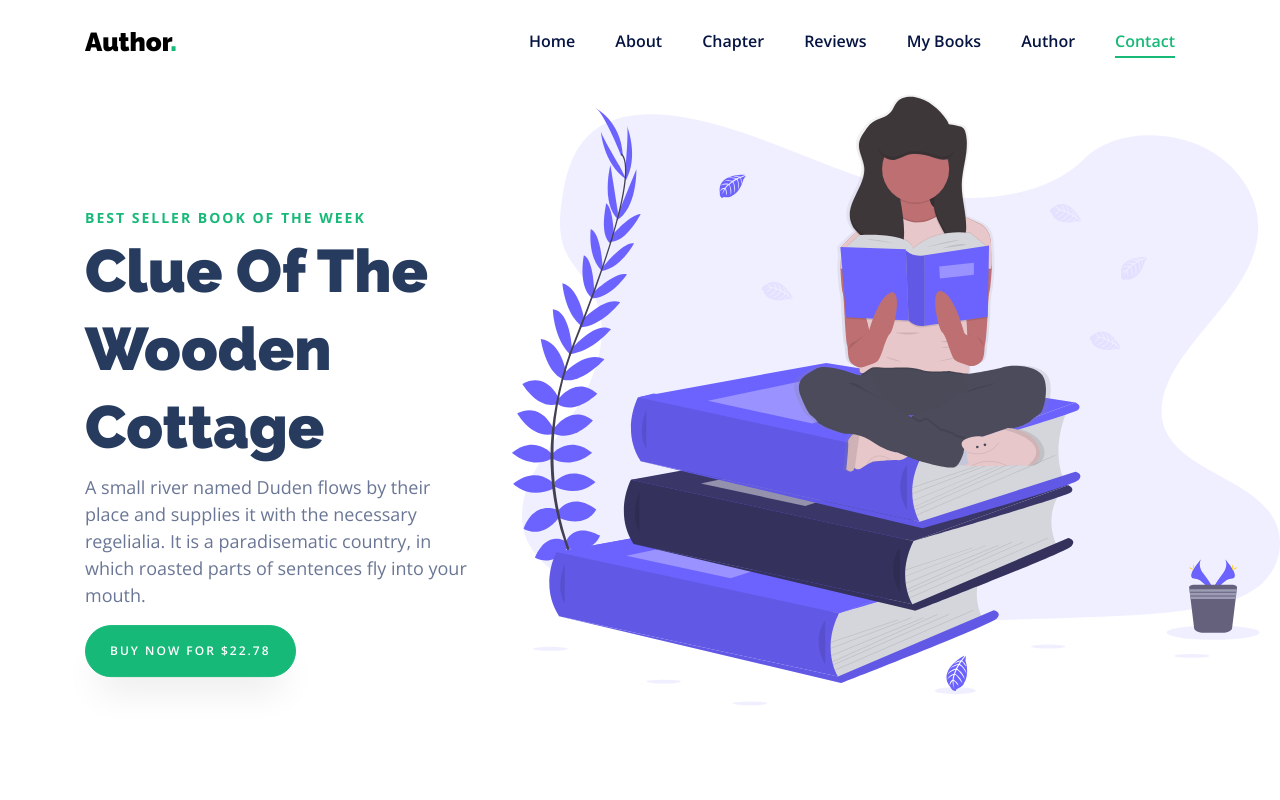
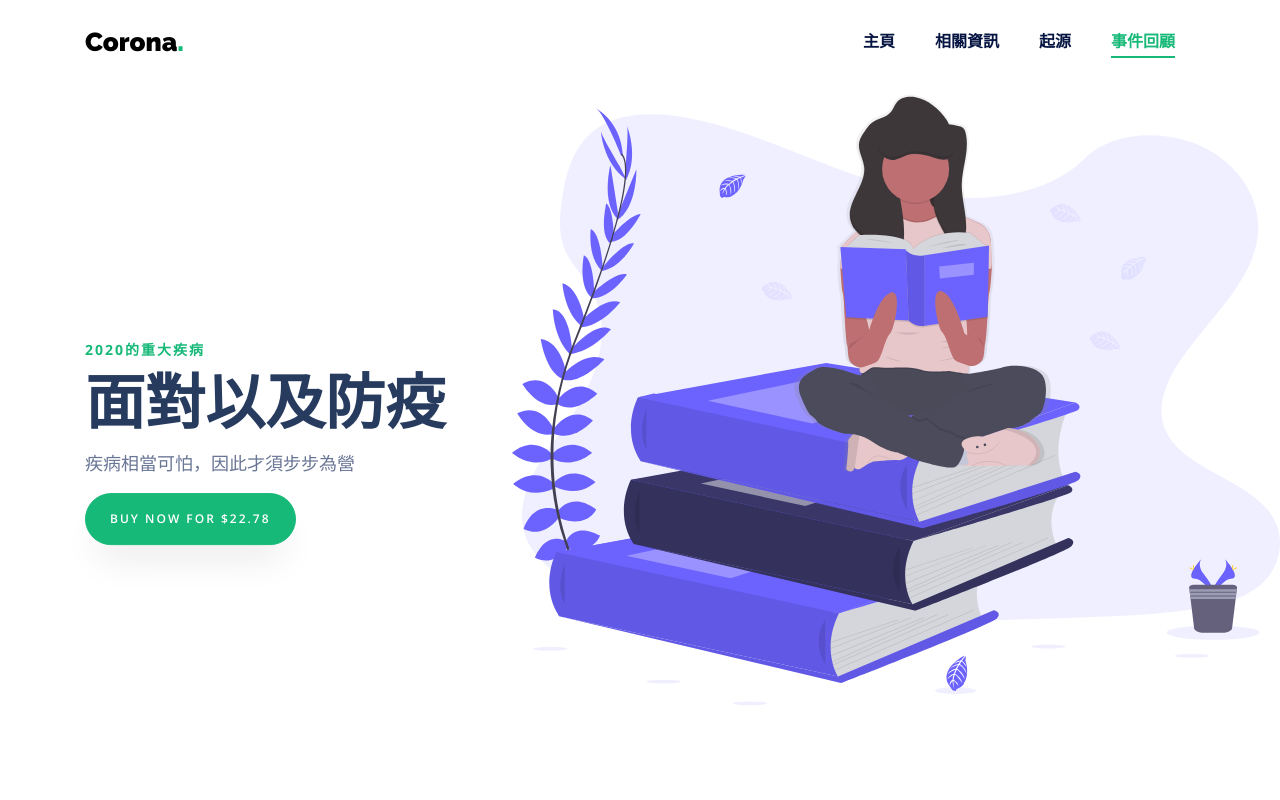
Before and after one commit to RUDY-shu/corona, a plain HTML site: page index.html in a window 1280 px wide. Shown: the top 800 px of the page. Drawn offline with nearby package versions, Linux system fonts and the light colour scheme; some packages are replaced by stand-ins of ours; no server answers; files whose address does not match are found by name.

Commit message:
Update index.html

```diff
--- a/index.html
+++ b/index.html
@@ -1,7 +1,7 @@
 <!DOCTYPE html>
 <html lang="en">
   <head>
-    <title>Author - Free Bootstrap 4 Template by Colorlib</title>
+    <title>冠狀病毒Covid-19</title>
     <meta charset="utf-8">
     <meta name="viewport" content="width=device-width, initial-scale=1, shrink-to-fit=no">
 
@@ -25,20 +25,17 @@
 
     <nav class="navbar navbar-expand-lg navbar-dark ftco_navbar ftco-navbar-light site-navbar-target" id="ftco-navbar">
 	    <div class="container">
-	      <a class="navbar-brand" href="index.html">Author<span>.</span></a>
+	      <a class="navbar-brand" href="index.html">Corona<span>.</span></a>
 	      <button class="navbar-toggler js-fh5co-nav-toggle fh5co-nav-toggle" type="button" data-toggle="collapse" data-target="#ftco-nav" aria-controls="ftco-nav" aria-expanded="false" aria-label="Toggle navigation">
 	        <span class="oi oi-menu"></span> Menu
 	      </button>
 
 	      <div class="collapse navbar-collapse" id="ftco-nav">
 	        <ul class="navbar-nav nav ml-auto">
-	          <li class="nav-item"><a href="#home-section" class="nav-link"><span>Home</span></a></li>
-	          <li class="nav-item"><a href="#about-section" class="nav-link"><span>About</span></a></li>
-	          <li class="nav-item"><a href="#chapter-section" class="nav-link"><span>Chapter</span></a></li>
-	          <li class="nav-item"><a href="#testimonial-section" class="nav-link"><span>Reviews</span></a></li>
-	          <li class="nav-item"><a href="#projects-section" class="nav-link"><span>My Books</span></a></li>
-	          <li class="nav-item"><a href="#author-section" class="nav-link"><span>Author</span></a></li>
-	          <li class="nav-item"><a href="#contact-section" class="nav-link"><span>Contact</span></a></li>
+	          <li class="nav-item"><a href="#home-section" class="nav-link"><span>主頁</span></a></li>
+	          <li class="nav-item"><a href="#about-section" class="nav-link"><span>相關資訊</span></a></li>
+	          <li class="nav-item"><a href="#chapter-section" class="nav-link"><span>起源</span></a></li>
+	          <li class="nav-item"><a href="#testimonial-section" class="nav-link"><span>事件回顧</span></a></li>
 	        </ul>
 	      </div>
 	    </div>
@@ -51,9 +48,9 @@
 	      	<img class="one-third js-fullheight align-self-end order-md-last img-fluid" src="images/undraw_book_lover_mkck.svg" alt="">
 	        <div class="one-forth d-flex align-items-center ftco-animate js-fullheight">
 	        	<div class="text mt-5">
-	        		<span class="subheading">Best Seller Book Of The Week</span>
-		  				<h1>Clue Of The Wooden Cottage</h1>
-		  				<p>A small river named Duden flows by their place and supplies it with the necessary regelialia. It is a paradisematic country, in which roasted parts of sentences fly into your mouth.</p>
+	        		<span class="subheading">2020的重大疾病</span>
+		  				<h1>面對以及防疫</h1>
+		  				<p>疾病相當可怕，因此才須步步為營</p>
 		  				<p><a href="#" class="btn btn-primary py-3 px-4">Buy Now For $22.78</a></p>
 	          </div>
 	        </div>
```
